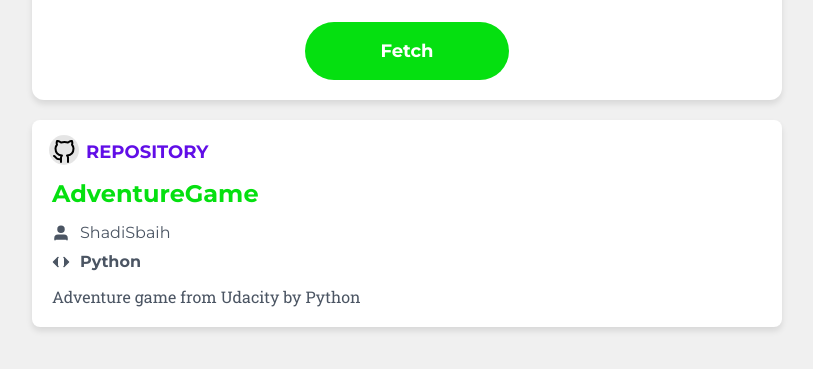
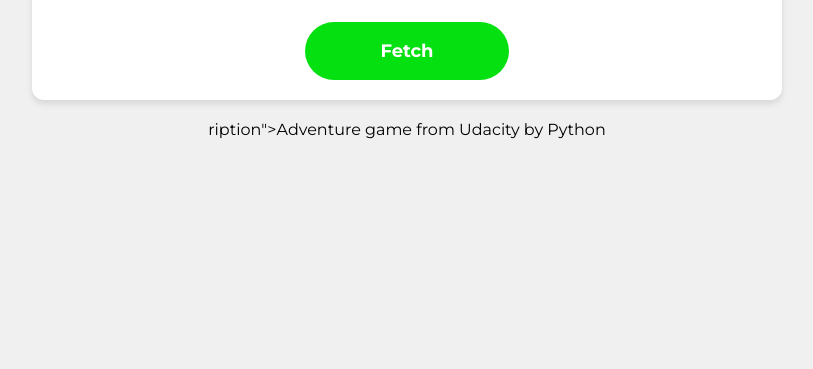
Before and after one commit to ShadiSbaih/GitHub-repositories-viewer-, a plain HTML site: page index.html in a window 1280 px wide. Shown: the part 147-516 px from the top of the page, without its empty margins (233-1046 px from the left). Drawn offline with Linux system fonts and the light colour scheme.

Commit message:
Update index.html

```diff
--- a/index.html
+++ b/index.html
@@ -18,29 +18,7 @@
         </div>
         <div class="profile-info">
             <!-- <div class="item-repo"></div> -->
-            <div class="item-repo">
-                <div class="repo-header">
-                    <svg class="repo-icon" xmlns="http://www.w3.org/2000/svg" viewBox="0 0 24 24" fill="none" stroke="currentColor" stroke-width="2" stroke-linecap="round" stroke-linejoin="round">
-                        <path d="M9 19c-5 1.5-5-2.5-7-3m14 6v-3.87a3.37 3.37 0 0 0-.94-2.61c3.14-.35 6.44-1.54 6.44-7A5.44 5.44 0 0 0 20 4.77 5.07 5.07 0 0 0 19.91 1S18.73.65 16 2.48a13.38 13.38 0 0 0-7 0C6.27.65 5.09 1 5.09 1A5.07 5.07 0 0 0 5 4.77a5.44 5.44 0 0 0-1.5 3.78c0 5.42 3.3 6.61 6.44 7A3.37 3.37 0 0 0 9 18.13V22"></path>
-                    </svg>
-                    <span class="repo-title">Repository</span>
-                </div>
-                <h2 class="repo-name">AdventureGame</h2>
-                <div class="repo-info">
-                    <svg class="info-icon" xmlns="http://www.w3.org/2000/svg" viewBox="0 0 24 24" fill="none" stroke="currentColor" stroke-width="2" stroke-linecap="round" stroke-linejoin="round">
-                        <path d="M20 21v-2a4 4 0 0 0-4-4H8a4 4 0 0 0-4 4v2"></path>
-                        <circle cx="12" cy="7" r="4"></circle>
-                    </svg>
-                    <span>ShadiSbaih</span>
-                </div>
-                <div class="repo-info">
-                    <svg class="info-icon" xmlns="http://www.w3.org/2000/svg" viewBox="0 0 24 24" fill="none" stroke="currentColor" stroke-width="2" stroke-linecap="round" stroke-linejoin="round">
-                        <polyline points="16 18 22 12 16 6"></polyline>
-                        <polyline points="8 6 2 12 8 18"></polyline>
-                    </svg>
-                    <span class="language">Python</span>
-                </div>
-                <p class="description">Adventure game from Udacity by Python</p>
+            ription">Adventure game from Udacity by Python</p>
             </div>
         </div>
     </section>
```
